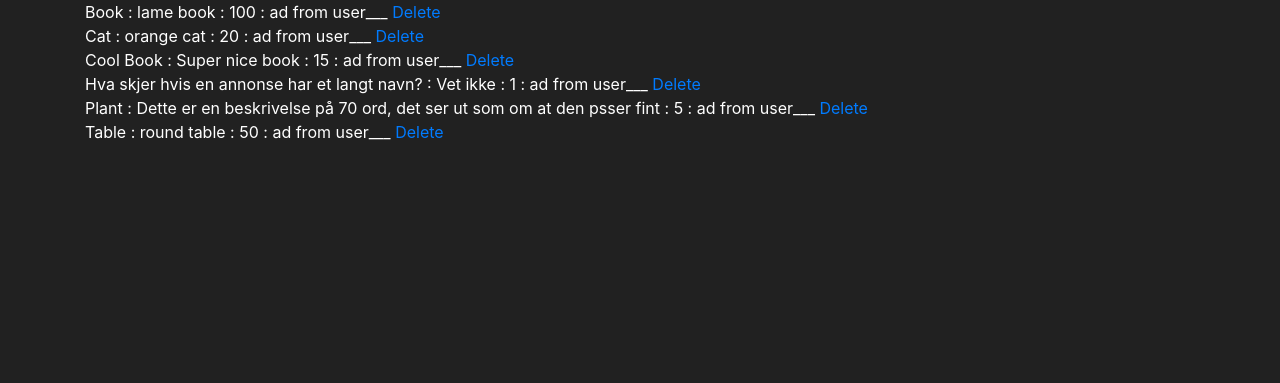
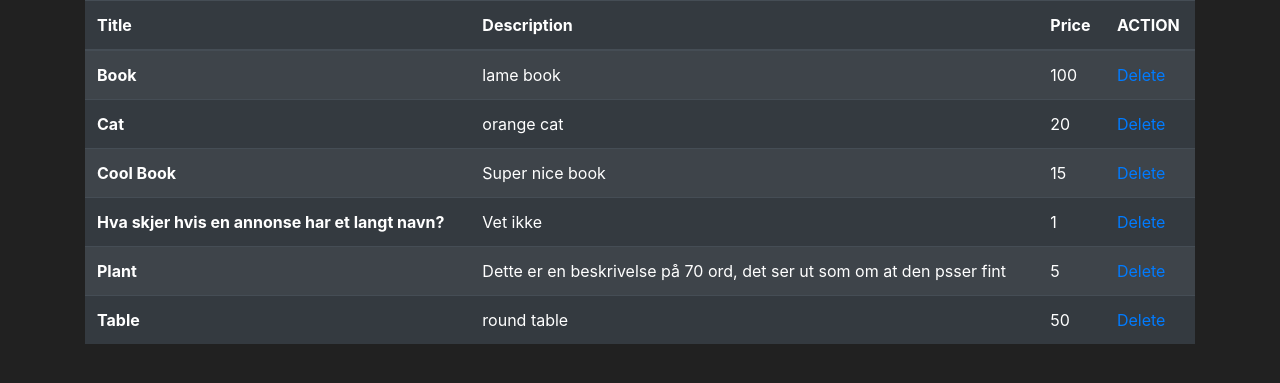
Before and after one commit to Kristiankaspersen/Gruppe18_SoftwareEngineering, a Flask app: page /store in a window 1280 px wide. Shown: the part 56-439 px from the top of the page. Run offline with Flask 2, Linux system fonts and the light colour scheme; data comes from the database, SQL or seed files in the repository; both versions use the stored data as it was after the commit; some libraries are stand-ins or nearby versions.

Commit message:
La til litt styling på Store

```diff
--- a/Gruppe18_pyApp/app_flask/templates/showGoods.html
+++ b/Gruppe18_pyApp/app_flask/templates/showGoods.html
@@ -6,11 +6,29 @@
 {% block content %}
 <div class="container">
 
+    <table class="table table-dark table-striped">
+      <thead>
+        <tr>
+          <th scope="col">Title</th>
+          <th scope="col">Description</th>
+          <th scope="col">Price</th>
+          <th scope="col">ACTION</th>
+        </tr>
+      </thead>
+      <tbody>
+      {%for goods in db_goods%}
+        <tr>
+          <th scope="row" class=".table-striped">
+                {{ goods.name }}
+            <br>
+            </th>
+          <td class=".table-striped">{{ goods.description}}</td>
+          <td class=".table-striped">{{ goods.price}}</td>
+          <td class=".table-striped"><a href="{{ url_for('delete_goods', id=goods.id)}}">Delete</a></td>
+        </tr>
+      {% endfor %}
+      </tbody>
+    </table>
 
-        {%for goods in db_goods%}
-            {{ goods.name }} : {{ goods.description}} : {{ goods.price}} : ad from user___ <a href="{{ url_for('delete_goods', id=goods.id)}}">Delete</a>
-
-            <br>
-        {% endfor %}
 </div>
 {% endblock %}
```
Also changed, not shown: Gruppe18_pyApp/app_flask/goods.db.
